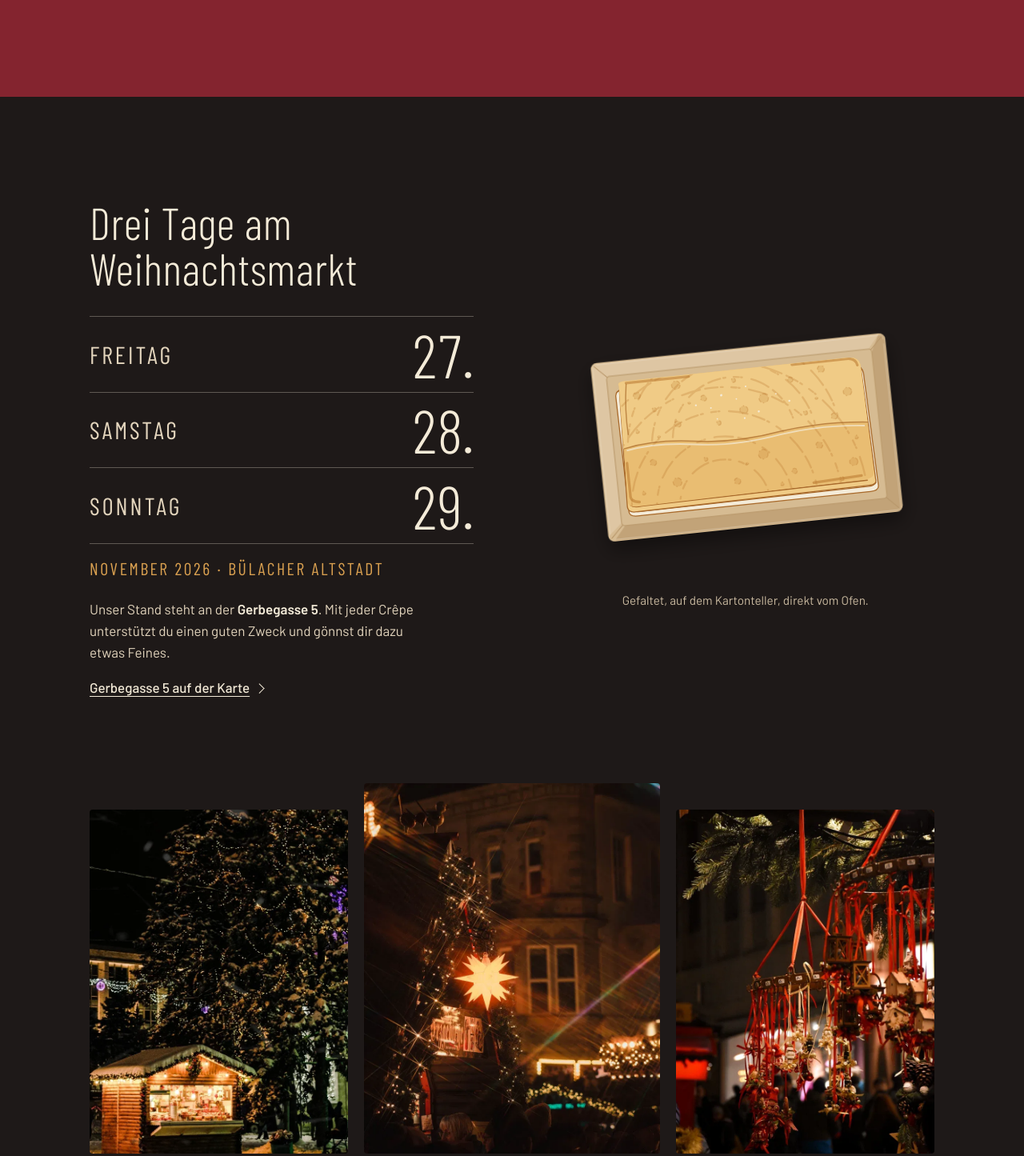
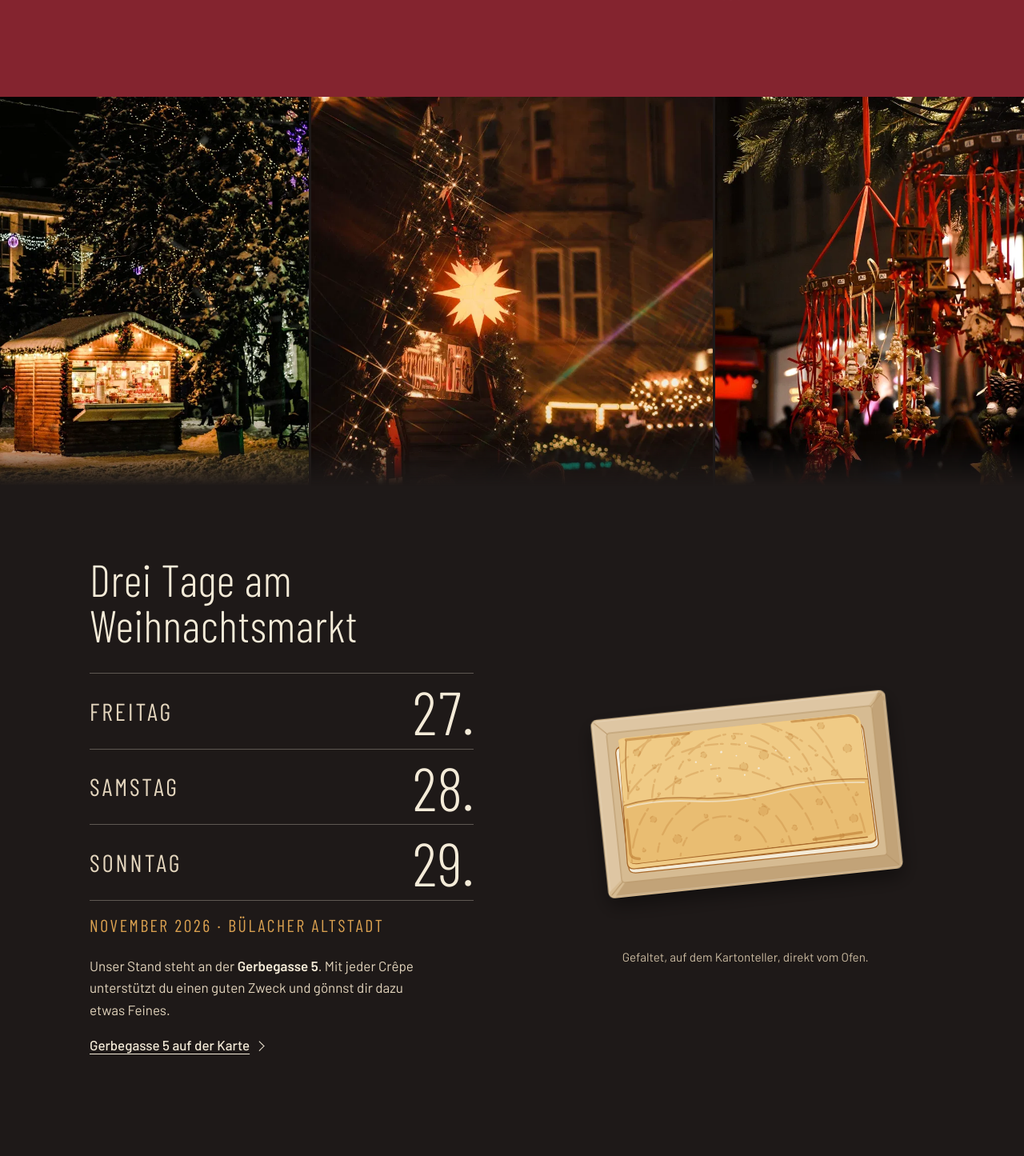
Before and after one commit to Bissbert/creperemos, a plain HTML site: page index.html in a window 1280 px wide. Shown: the part 635-2080 px from the top of the page at 80% size. Drawn offline with Linux system fonts and the light colour scheme.

Commit message:
Open market section with photo band, update footer credit

```diff
--- a/index.html
+++ b/index.html
@@ -6,7 +6,6 @@
 <title>Crêperemos · Crêpes für einen guten Zweck</title>
 <meta name="description" content="Crêperemos backt am Bülacher Weihnachtsmarkt Crêpes. Der gesamte Erlös geht an kleine Hilfsorganisationen. 27. bis 29. November 2026, Gerbegasse 5.">
 <meta name="theme-color" content="#84242f">
-<meta name="robots" content="noindex, nofollow">
 <link rel="icon" href="assets/ring.svg" type="image/svg+xml">
 <link rel="preload" href="assets/fonts/barlow-condensed-300.woff2" as="font" type="font/woff2" crossorigin>
 <link rel="stylesheet" href="style.css">
@@ -63,6 +62,12 @@
   </section>
 
   <section class="market" id="markt" aria-labelledby="markt-title">
+    <div class="scenes">
+      <img src="assets/img/markt-huette.webp" width="670" height="1079" decoding="async" alt="Beleuchtete Holzhütte eines Weihnachtsmarkts im Schnee vor einer Tanne voller Lichterketten">
+      <img src="assets/img/markt-stern.webp" width="810" height="1080" decoding="async" alt="Leuchtender Adventsstern über einem Marktstand, dahinter Lichterketten und eine Altstadtfassade am Abend">
+      <img src="assets/img/markt-baender.webp" width="720" height="1080" decoding="async" alt="Weihnachtsschmuck an roten Bändern, der an einem Marktstand von Tannenzweigen hängt">
+    </div>
+
     <div class="wrap market__in">
       <div class="market__text">
         <h2 id="markt-title">Drei Tage am Weihnachtsmarkt</h2>
@@ -161,13 +166,6 @@
       </figure>
     </div>
 
-    <div class="wrap">
-      <div class="scenes">
-        <img src="assets/img/markt-huette.webp" width="670" height="1079" loading="lazy" decoding="async" alt="Beleuchtete Holzhütte eines Weihnachtsmarkts im Schnee vor einer Tanne voller Lichterketten">
-        <img src="assets/img/markt-stern.webp" width="810" height="1080" loading="lazy" decoding="async" alt="Leuchtender Adventsstern über einem Marktstand, dahinter Lichterketten und eine Altstadtfassade am Abend">
-        <img src="assets/img/markt-baender.webp" width="720" height="1080" loading="lazy" decoding="async" alt="Weihnachtsschmuck an roten Bändern, der an einem Marktstand von Tannenzweigen hängt">
-      </div>
-    </div>
   </section>
 
   <section class="donations" id="spenden" aria-labelledby="spenden-title">
@@ -331,7 +329,7 @@
       <li><a href="mailto:creperemos@gmail.com">creperemos@gmail.com</a></li>
       <li><a href="https://www.instagram.com/creperemos/" rel="noopener">Instagram @creperemos</a></li>
     </ul>
-    <p class="foot__draft">Entwurf für eine neue Website von Crêperemos, gestaltet von <a href="https://moor-security.ch/" rel="noopener">MOOR security</a>. Die offizielle Seite ist <a href="https://www.creperemos.ch/" rel="noopener">creperemos.ch</a>.</p>
+    <p class="foot__draft">Website gestaltet und betreut von <a href="https://github.com/Bissbert" rel="noopener">Bissbert</a>.</p>
   </div>
 </footer>
 </body>
--- a/style.css
+++ b/style.css
@@ -143,9 +143,13 @@ a:hover { text-decoration-thickness: 2px; }
 .served__browning { fill: #b9772f; fill-opacity: .2; stroke: #b9772f; stroke-width: 1.1; stroke-opacity: .3; stroke-dasharray: 4 3 1 2; }
 .served__toast { fill: none; stroke: #b9772f; stroke-width: 2.5; stroke-linecap: round; opacity: .55; }
 .served__sugar { fill: var(--cream); }
-.scenes { display: grid; grid-template-columns: 1fr 1.15fr 1fr; gap: clamp(.5rem, 1.6vw, 1.25rem); align-items: end; margin-top: clamp(3rem, 7vw, 5.5rem); }
-.scenes img { width: 100%; height: auto; aspect-ratio: 3 / 4; object-fit: cover; border-radius: 4px; }
-.scenes img:nth-child(2) { aspect-ratio: 4 / 5; }
+/* Night-market band: opens the iron field edge to edge, the photos dissolve into the cast iron below */
+.market { padding-top: 0; }
+.scenes { display: grid; grid-template-columns: 1fr 1.3fr 1fr; grid-template-rows: 100%; gap: 3px; overflow: hidden; height: clamp(15rem, 38vw, 31rem); margin-bottom: clamp(3rem, 7vw, 5.5rem); -webkit-mask-image: linear-gradient(to bottom, #000 88%, transparent); mask-image: linear-gradient(to bottom, #000 88%, transparent); }
+.scenes img { width: 100%; height: 100%; min-width: 0; object-fit: cover; }
+.scenes img:nth-child(1) { object-position: 50% 100%; }
+.scenes img:nth-child(2) { object-position: 40% 58%; }
+.scenes img:nth-child(3) { object-position: 55% 62%; }
 .served figcaption { text-align: center; font-size: .95rem; color: #cbbba1; margin-top: 1.25rem; }
 
 /* Donations: wine field, one ring per market year */
```
